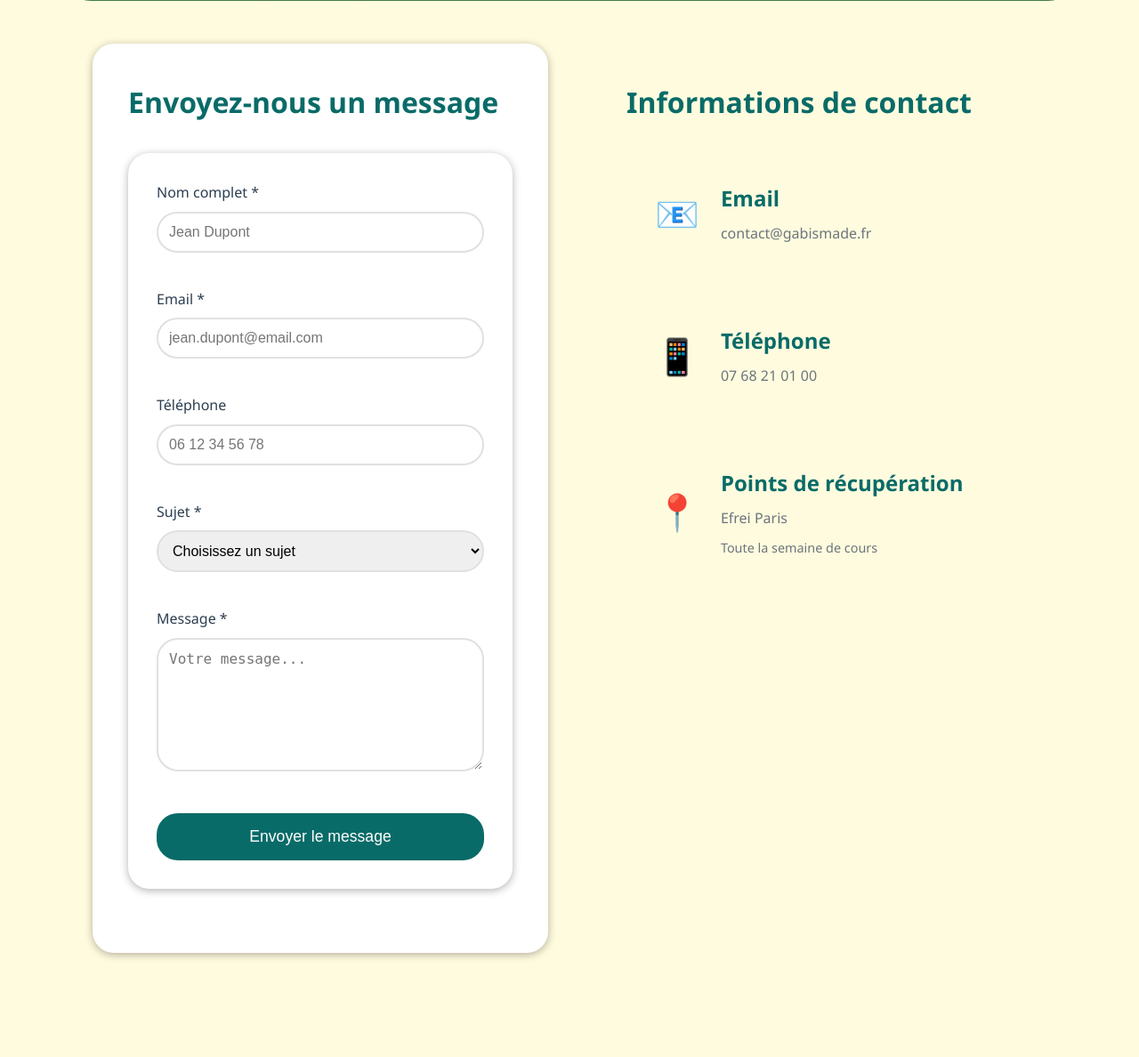
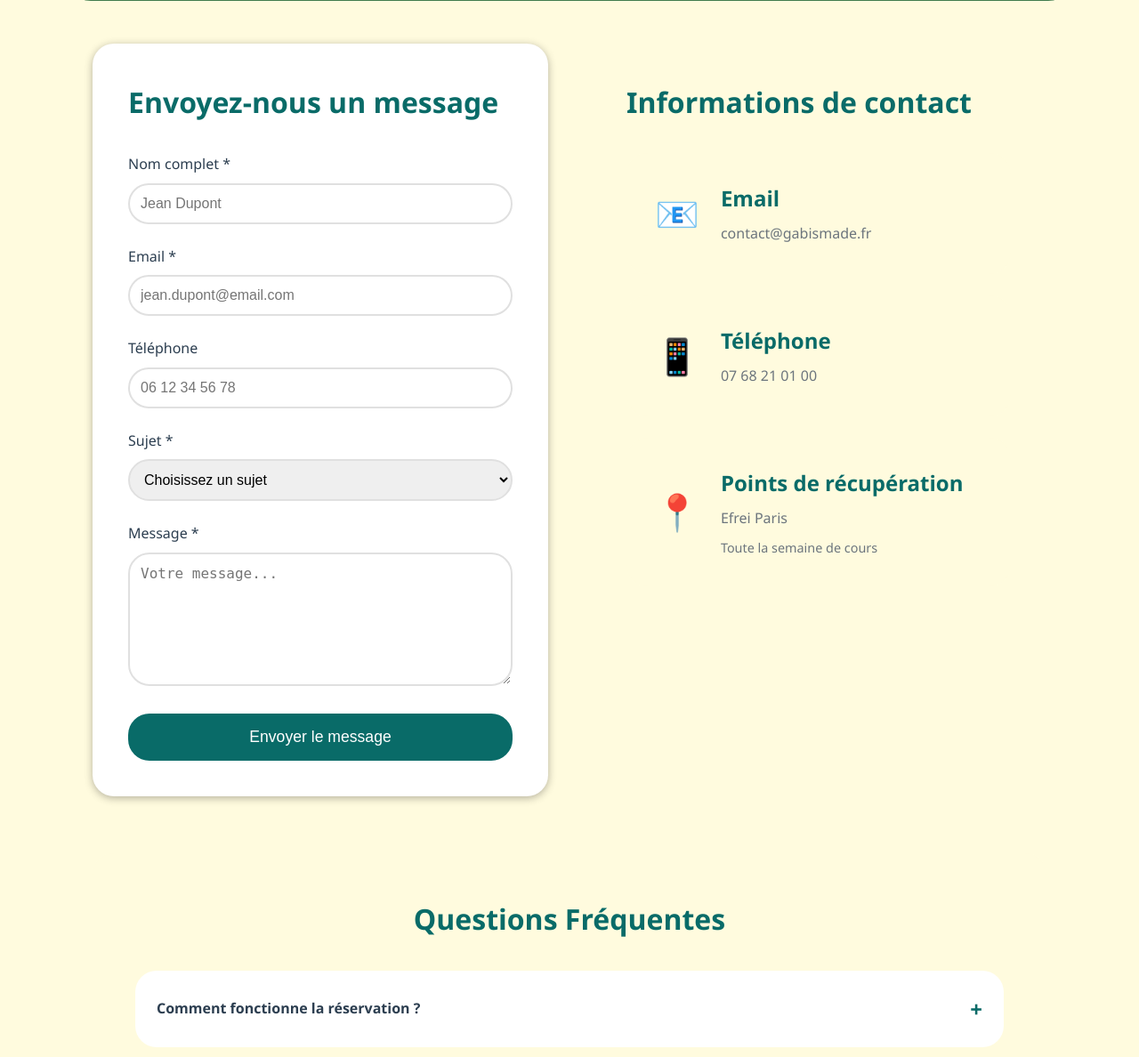
Before and after one commit to Tezay/GabisMade, a Flask app: page /contact in a window 1280 px wide. Shown: the part 323-1511 px from the top of the page at 89% size. Run offline with Flask 3, Linux system fonts and the light colour scheme.

Commit message:
Remove global form style

```diff
--- a/app/static/css/global.css
+++ b/app/static/css/global.css
@@ -107,46 +107,6 @@ button:hover, .btn:hover {
     background-color: #c82333;
 }
 
-/* Formulaires */
-form {
-    background-color: var(--background-white);
-    padding: 2rem;
-    border-radius: var(--border-radius);
-    box-shadow: var(--shadow);
-    margin: 2rem 0;
-}
-
-label {
-    display: block;
-    margin-bottom: 0.5rem;
-    color: var(--text-dark);
-    font-weight: 500;
-}
-
-input[type="text"],
-input[type="number"],
-input[type="password"],
-input[type="email"],
-input[type="tel"],
-textarea,
-select {
-    width: 100%;
-    padding: 0.75rem;
-    margin-bottom: 1rem;
-    border: 1px solid #ddd;
-    border-radius: var(--border-radius);
-    font-size: 1rem;
-    transition: var(--transition);
-}
-
-input:focus,
-textarea:focus,
-select:focus {
-    outline: none;
-    border-color: var(--primary-color);
-    box-shadow: 0 0 0 2px rgba(45, 110, 62, 0.2);
-}
-
 /* Messages d'alerte */
 .alert {
     padding: 1rem;
```
